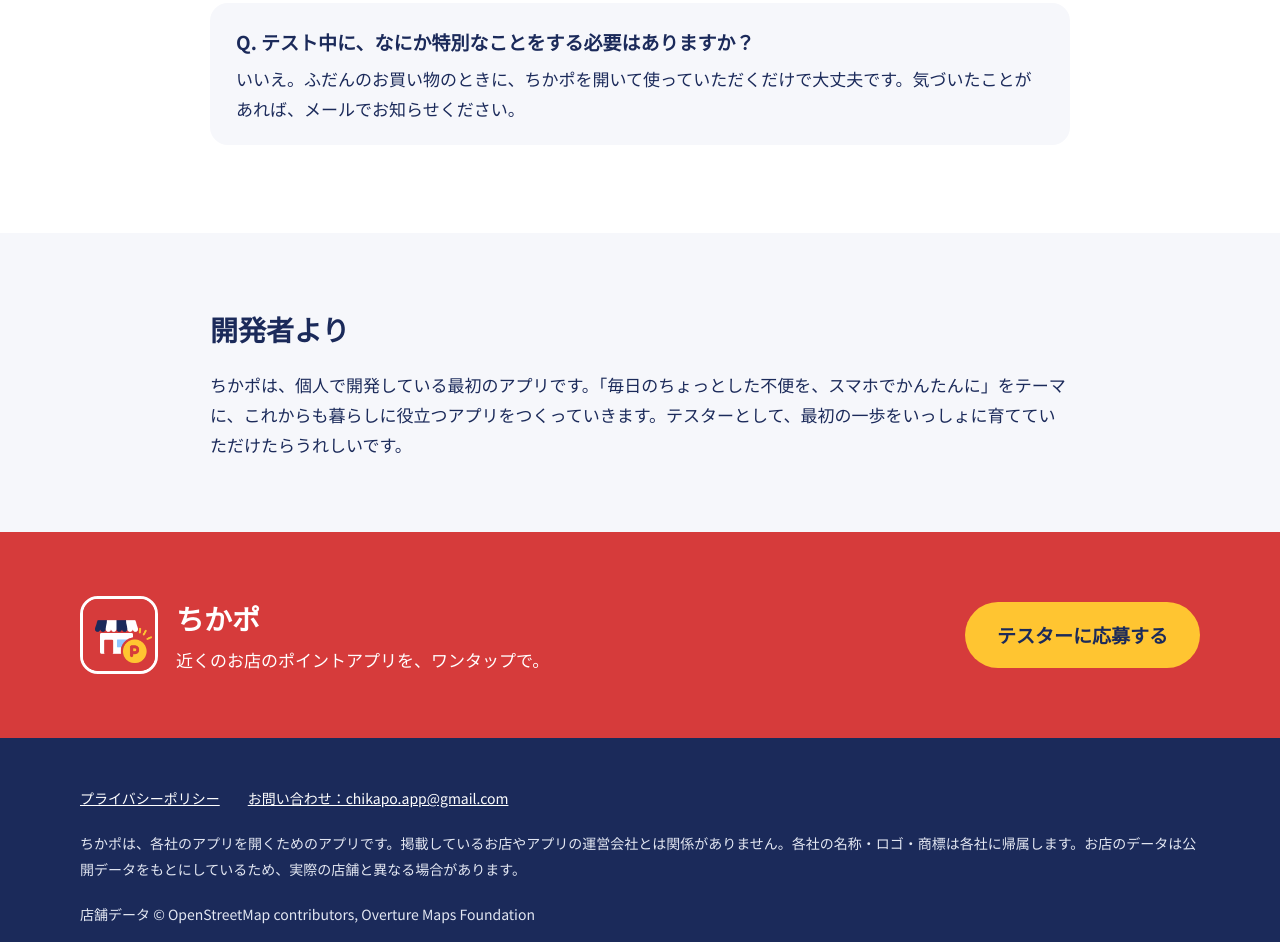
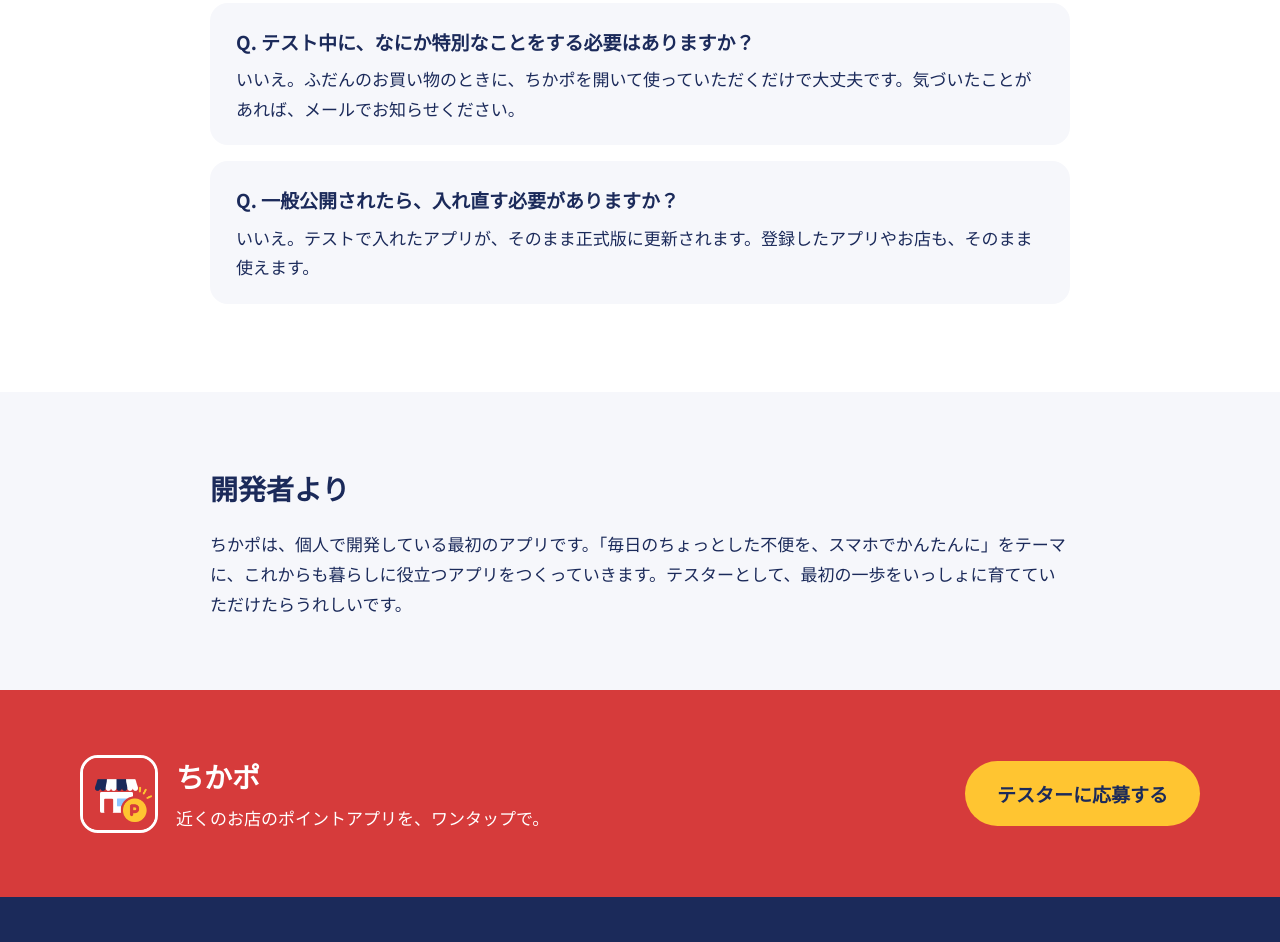
Before and after one commit to gemlab-jp/gemlab-jp.github.io, a plain HTML site: page chikapo/index.html in a window 1280 px wide. Shown: the part 5320-6262 px from the top of the page. Drawn offline with Linux system fonts and the light colour scheme; a web font is replaced by a local one.

Commit message:
자주 묻는 질문: 정식 공개 후 다시 설치할 필요 없음
Co-Authored-By: Claude Opus 5.5 <noreply@anthropic.com>
Claude-Session: https://claude.ai/code/session_017LP7UbTzZVUNbzVm7PpR6W

```diff
--- a/chikapo/index.html
+++ b/chikapo/index.html
@@ -359,6 +359,10 @@ section[id]{scroll-margin-top:72px}
 <h3 style="margin: 0; font-size: 19px">Q. テスト中に、なにか特別なことをする必要はありますか？</h3>
 <p style="margin: 0">いいえ。ふだんのお買い物のときに、ちかポを開いて使っていただくだけで大丈夫です。気づいたことがあれば、メールでお知らせください。</p>
 </div>
+<div style="background: #F6F7FB; border-radius: 18px; padding: 22px 26px; display: flex; flex-direction: column; gap: 6px">
+<h3 style="margin: 0; font-size: 19px">Q. 一般公開されたら、入れ直す必要がありますか？</h3>
+<p style="margin: 0">いいえ。テストで入れたアプリが、そのまま正式版に更新されます。登録したアプリやお店も、そのまま使えます。</p>
+</div>
 </div>
 </div>
 </section>
```
Also changed, not shown: chikapo/ko/index.html (+4 -0 lines).
